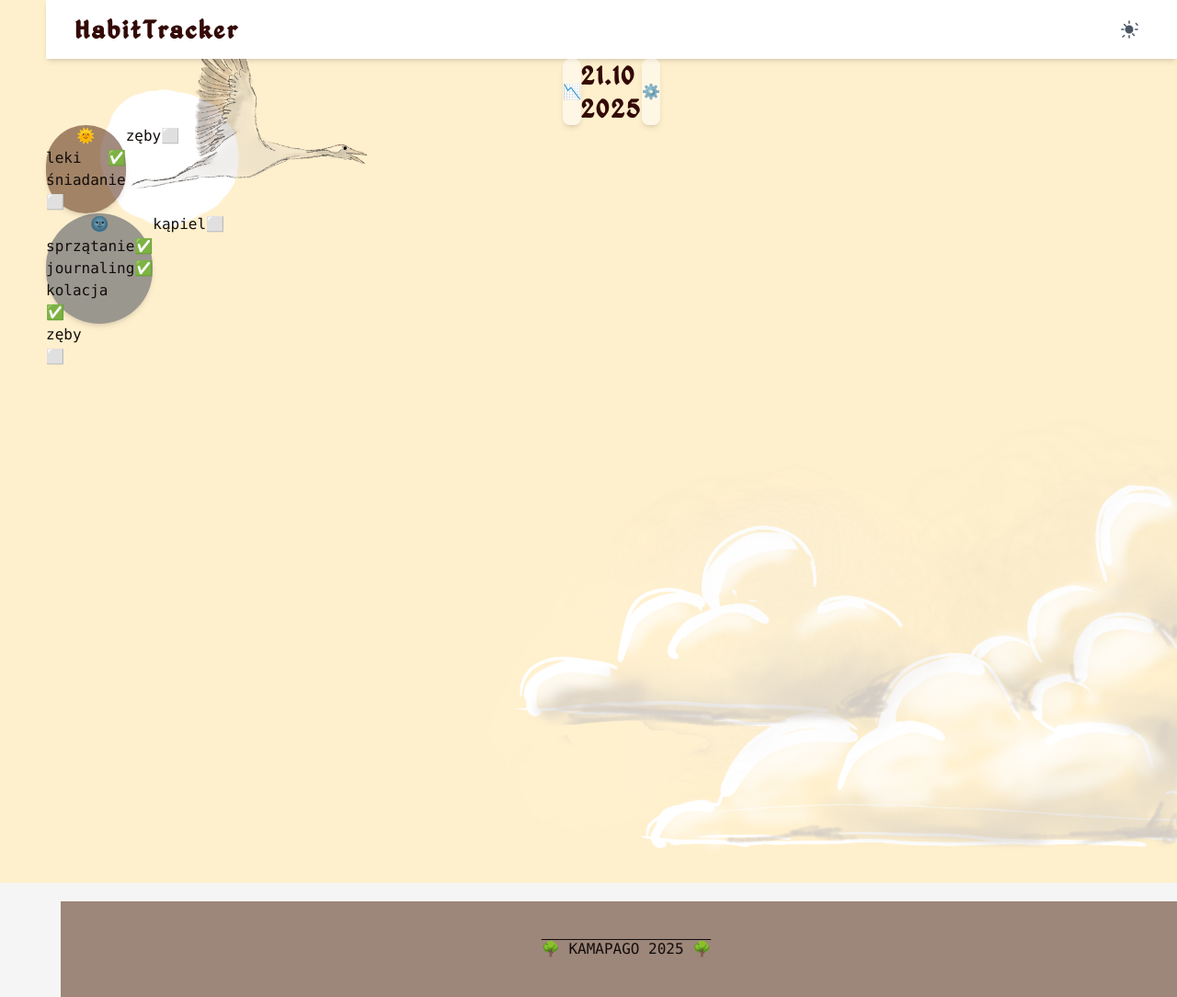
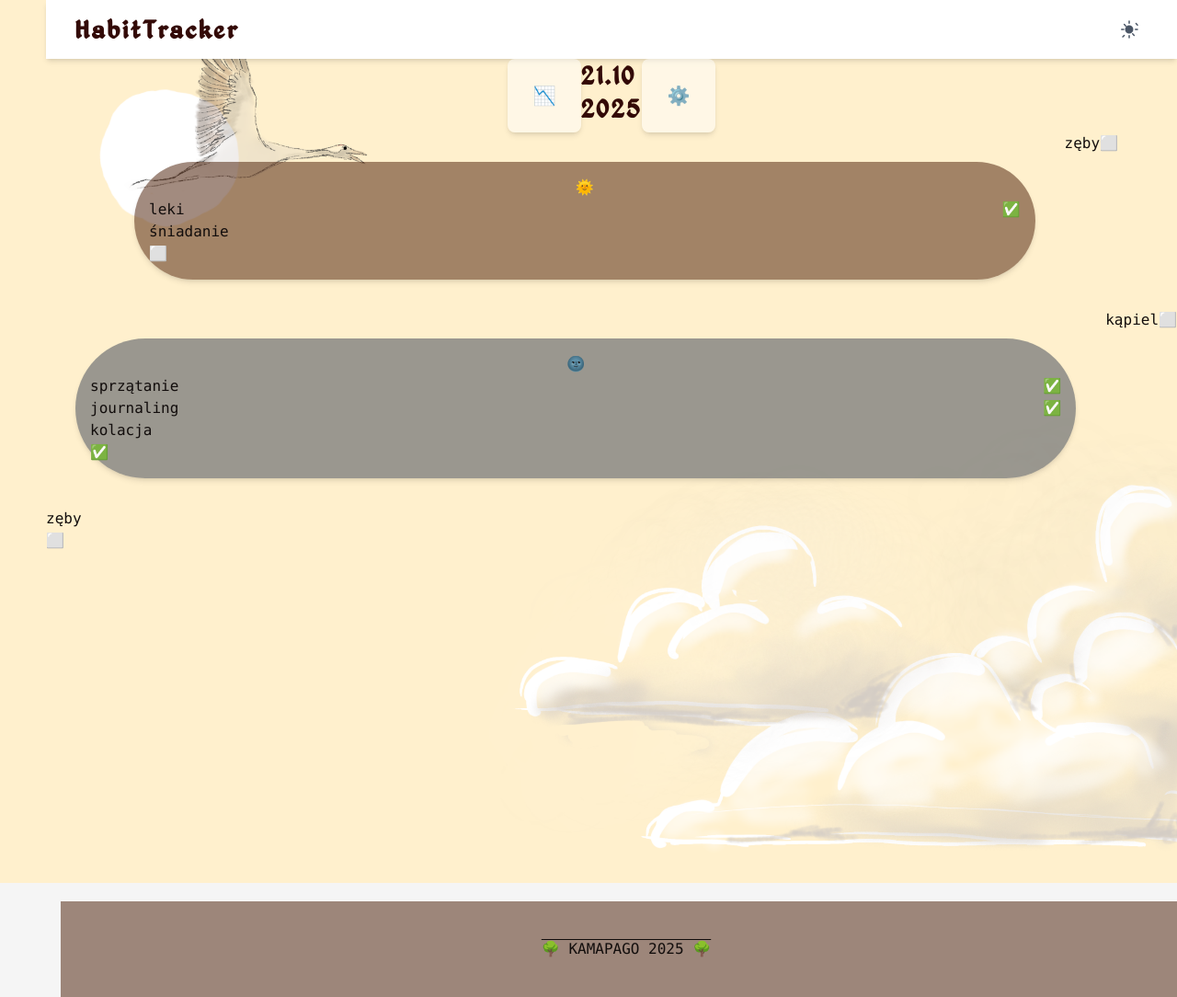
Before and after one commit to kama-pa-go/KGprojects, a Jekyll site: the page nawyki.html, which Jekyll copies as it is, in a window 1280 px wide. Shown: the whole page at 92% size. Built offline with Jekyll 4.4.1, drawn with Linux system fonts in a browser that asks for light colours.

```diff
--- a/assets/output.css
+++ b/assets/output.css
@@ -307,9 +307,6 @@
   .order-none {
     order: 0;
   }
-  .col-2 {
-    grid-column: 2;
-  }
   .col-auto {
     grid-column: auto;
   }
@@ -414,6 +411,12 @@
   }
   .m-4 {
     margin: calc(var(--spacing) * 4);
+  }
+  .m-8 {
+    margin: calc(var(--spacing) * 8);
+  }
+  .mx-8 {
+    margin-inline: calc(var(--spacing) * 8);
   }
   .mx-auto {
     margin-inline: auto;
@@ -547,6 +550,9 @@
   .h-16 {
     height: calc(var(--spacing) * 16);
   }
+  .h-20 {
+    height: calc(var(--spacing) * 20);
+  }
   .h-64 {
     height: calc(var(--spacing) * 64);
   }
@@ -585,6 +591,9 @@
   }
   .w-6 {
     width: calc(var(--spacing) * 6);
+  }
+  .w-20 {
+    width: calc(var(--spacing) * 20);
   }
   .w-50 {
     width: calc(var(--spacing) * 50);
@@ -1511,6 +1520,9 @@
   }
   .px-6 {
     padding-inline: calc(var(--spacing) * 6);
+  }
+  .px-8 {
+    padding-inline: calc(var(--spacing) * 8);
   }
   .py-1 {
     padding-block: calc(var(--spacing) * 1);
--- a/nawyki.html
+++ b/nawyki.html
@@ -100,19 +100,19 @@
 
     <main id="app" class="flex flex-col min-h-screen">
         <div id="nagłowek nawyków" class="flex flex-row justify-center">
-          <button class="rounded-lg bg-white/50 shadow-md">📉</button>
+          <button class="rounded-lg bg-white/50 shadow-md w-20 h-20 text-xl">📉</button>
           <h1>21.10<br>2025</h1>
-          <button class="rounded-lg bg-white/50 shadow-md">⚙️</button>
+          <button class="rounded-lg bg-white/50 shadow-md w-20 h-20 text-xl">⚙️</button>
         </div>
-        <div class="flex flex-row">
-          <div id="poranne-nawyki" class="shadow-md rounded-full bg-amber-950/50">
+        <div class="flex flex-row mx-8 px-8">
+          <div id="poranne-nawyki" class="flex flex-col w-full p-4 m-8 shadow-md rounded-full bg-amber-950/50">
             <div class="flex flex-row justify-center"><p>🌞</p></div>
             <div class="flex flex-row justify-between"><p>leki</p><p>✅</p></div>
             <div class="flex flex-row justify-between"></div><p>śniadanie</p><p>⬜</p></div>
             <div class="flex flex-row justify-between"></div><p>zęby</p><p>⬜</p></div>
           </div>
           <div class="flex flex-row">
-          <div id="wieczorne-nawyki" class="shadow-md rounded-full bg-gray-700/50">
+          <div id="wieczorne-nawyki" class="flex flex-col w-full p-4 m-8 shadow-md rounded-full bg-gray-700/50">
             <div class="flex flex-row justify-center"><p>🌚</p></div>
             <div class="flex flex-row justify-between"><p>sprzątanie</p><p>✅</p></div>
             <div class="flex flex-row justify-between"><p>journaling</p><p>✅</p></div>
```
